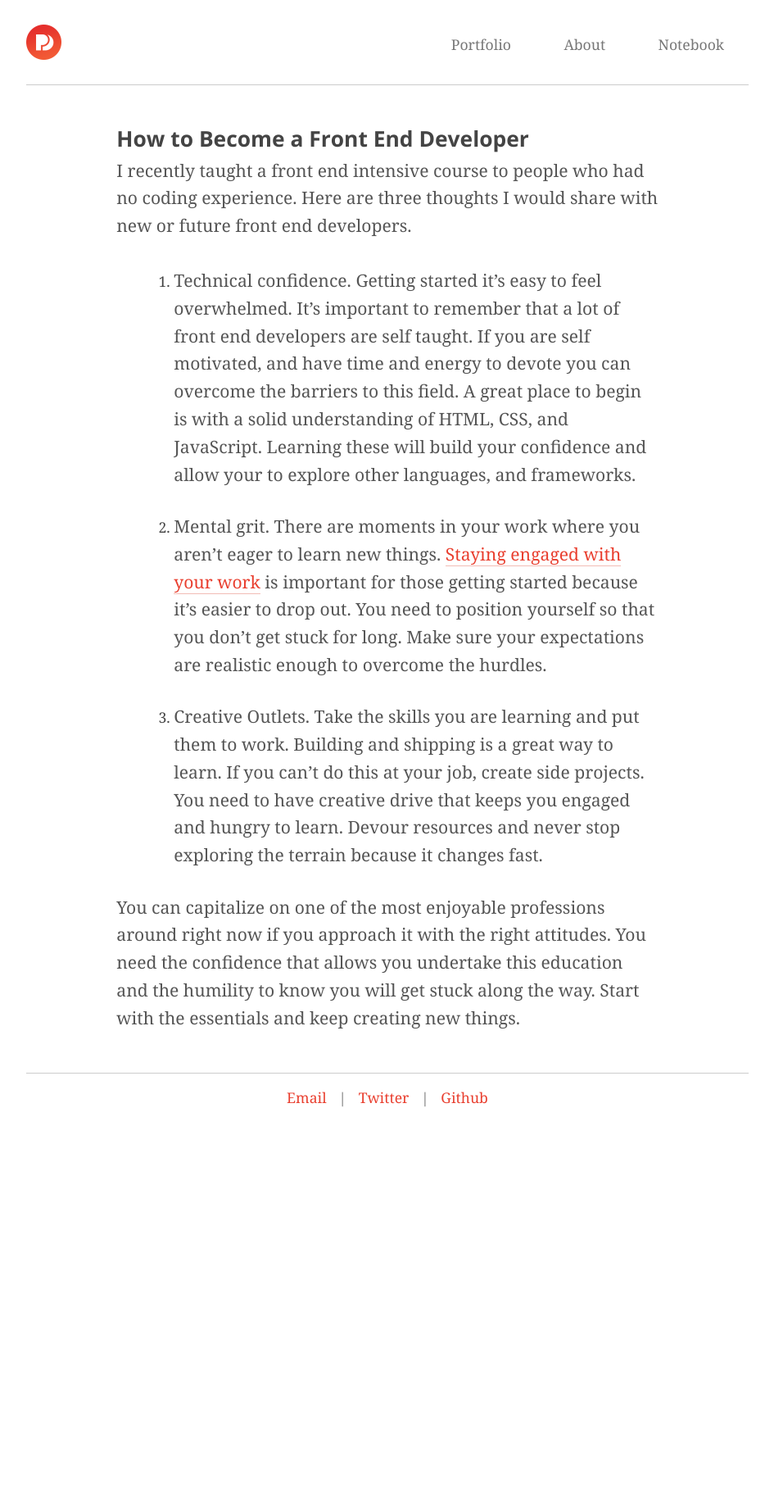
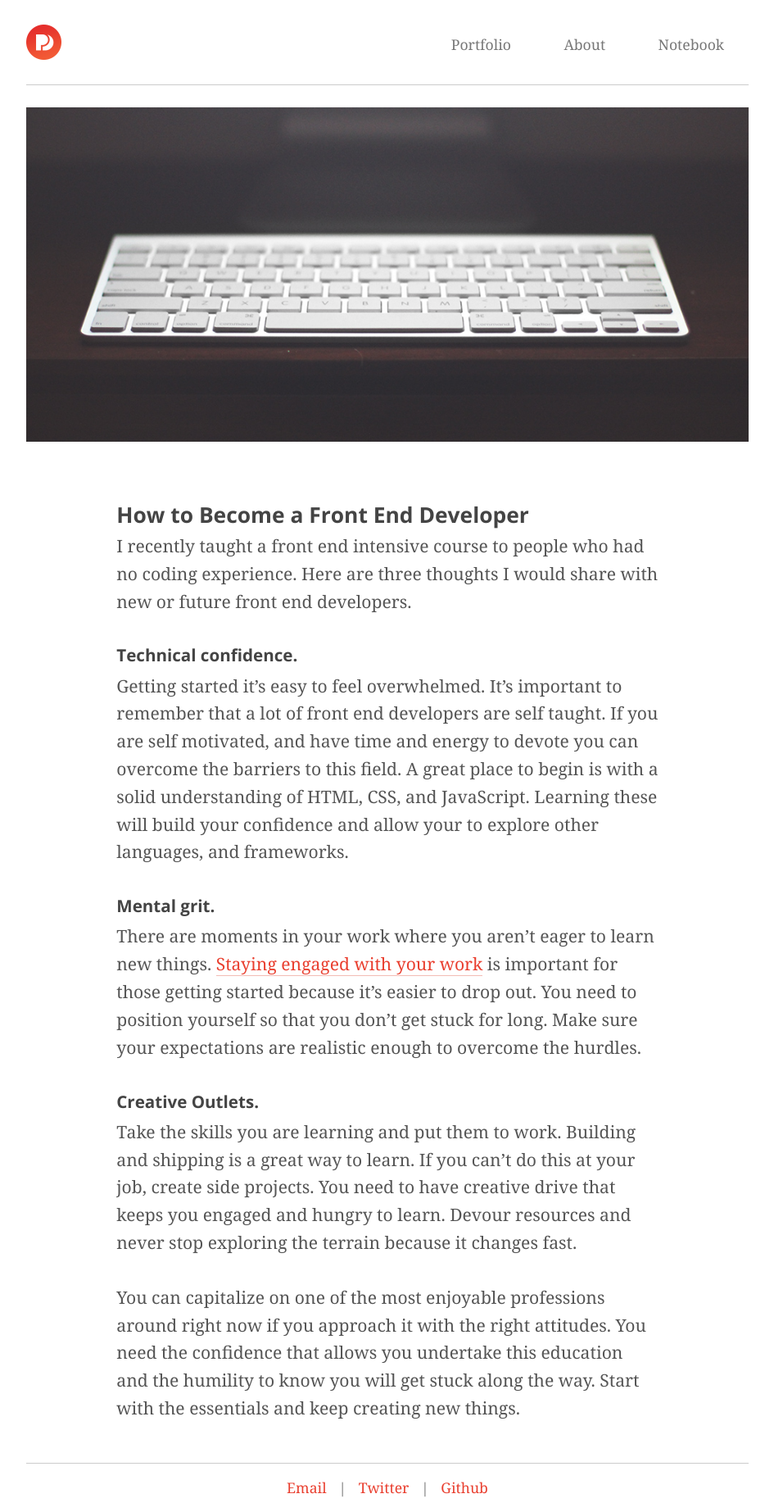
Before and after one commit to zhenghaohe/philipcdavis.github.io, a Jekyll site: the page built from _posts/2014-08-14-How-To-Become-A-Front-End-Developer.markdown, in a window 1280 px wide. Shown: the whole page at 82% size, without its empty margins (167-1112 px from the left). Built offline with Jekyll 4.4.1, drawn with Linux system fonts in a browser that asks for light colours; before the commit the page ends 1369 px from its top, so only the background shows below that; some of the changed lines change nothing that is shown.

Commit message:
Added keyboard image and post fixes

```diff
--- a/_posts/2014-08-14-How-To-Become-A-Front-End-Developer.markdown
+++ b/_posts/2014-08-14-How-To-Become-A-Front-End-Developer.markdown
@@ -2,25 +2,26 @@
 layout: post
 title:  "How to Become a Front End Developer"
 date:   2014-08-14 22:00:00
+header-img: "keyboard.jpg"
 ---
 
 I recently taught a front end intensive course to people who had no coding experience.
 Here are three thoughts I would share with new or future front end developers.
 
-1. Technical confidence.
+###Technical confidence.
 Getting started it's easy to feel overwhelmed.
 It's important to remember that a lot of front end developers are self taught.
 If you are self motivated, and have time and energy to devote you can overcome the barriers to this field.
 A great place to begin is with a solid understanding of HTML, CSS, and JavaScript.
 Learning these will build your confidence and allow your to explore other languages, and frameworks.
 
-2. Mental grit.
+###Mental grit.
 There are moments in your work where you aren't eager to learn new things.
-<a href="../notebook/Staying-Engaged/">Staying engaged with your work</a> is important for those getting started because it's easier to drop out.
+<a href="../Staying-Engaged/">Staying engaged with your work</a> is important for those getting started because it's easier to drop out.
 You need to position yourself so that you don't get stuck for long.
 Make sure your expectations are realistic enough to overcome the hurdles.
 
-3. Creative Outlets.
+###Creative Outlets.
 Take the skills you are learning and put them to work.
 Building and shipping is a great way to learn.
 If you can't do this at your job, create side projects.
```
Also changed, not shown: assets/dist/keyboard.jpg (added), assets/img/keyboard.jpg (added), 7 other files.
